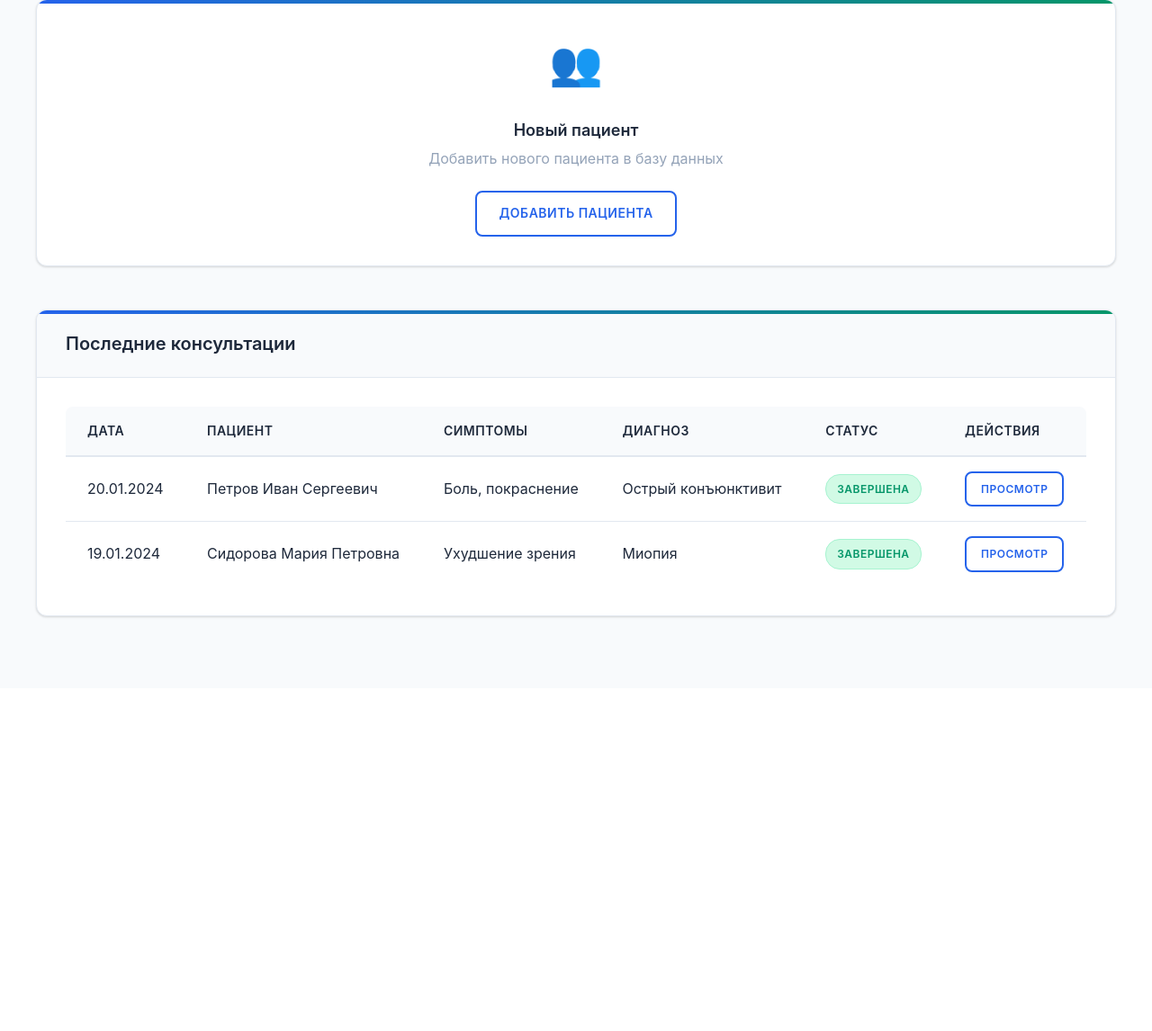
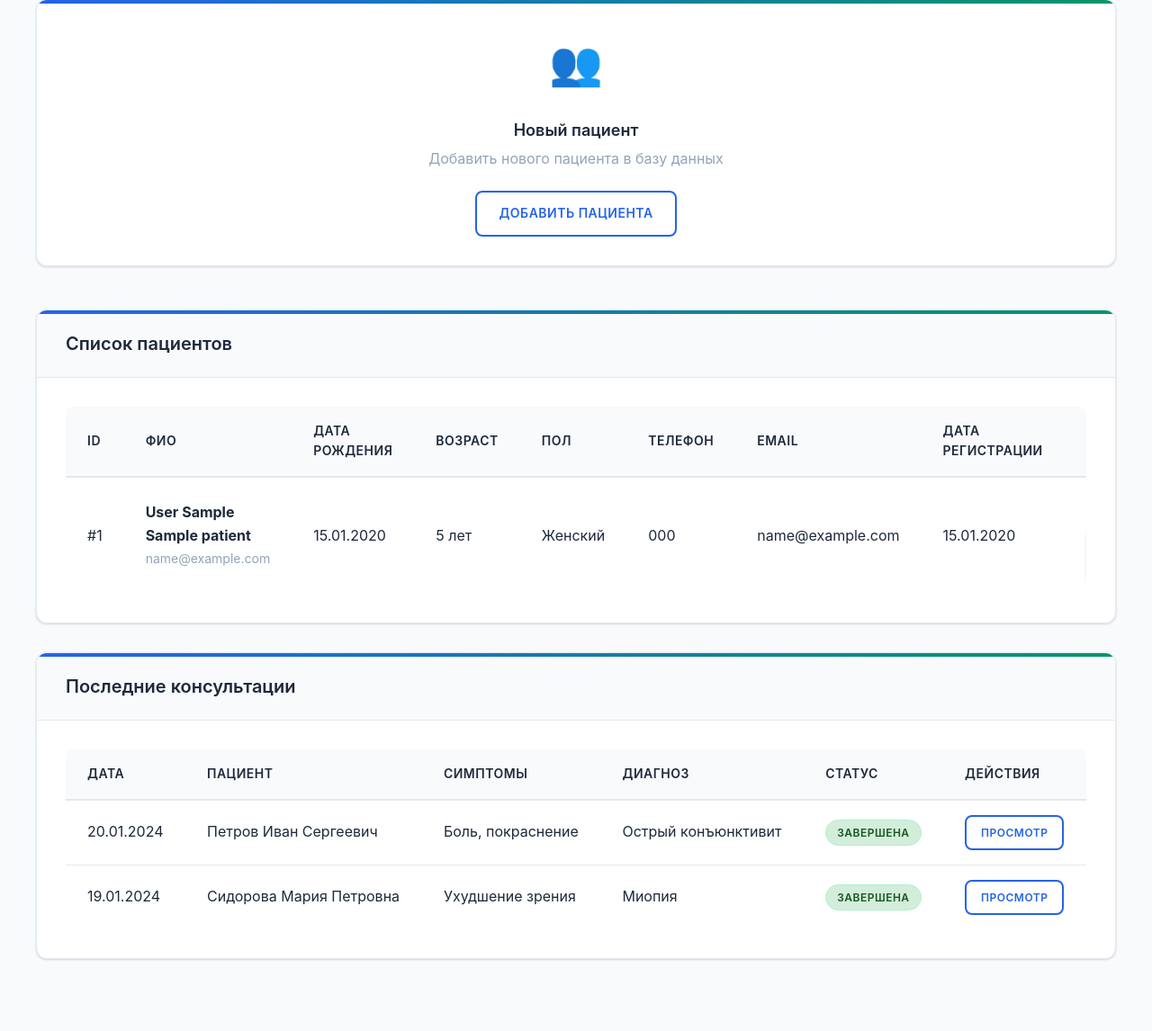
Before and after one commit to 517ANT39/expert-system-for-diagnosing-ophthalmological-diseases, a Flask app: page /dashboard in a window 1280 px wide. Shown: the part 254-1400 px from the top of the page at 90% size. Before the commit the page ends 941 px from the top, so only its background shows below. Run offline with Flask 3, Linux system fonts and the light colour scheme; the visitor is signed in with stand-in values (Sample User, id 1); tables that the repository leaves empty hold one stand-in row (values such as "Sample post").

Commit message:
feat: add list of patient in dashboard.html (from db)

```diff
--- a/solution/app/app.py
+++ b/solution/app/app.py
@@ -11,7 +11,7 @@ project_root = os.path.join(current_dir, '..', '..')
 sys.path.insert(0, project_root)
 
 # Абсолютные импорты с полным путем
-from solution.app.models.database_models import Doctor
+from solution.app.models.database_models import Doctor, Consultation, Patient
 from solution.app.controllers.patient_controller import patient_controller
 from solution.app.services.auth_service import AuthService
 from solution.app.services.patient_service import PatientService
@@ -185,10 +185,10 @@ def registration():
 # Регистрируем контроллер пациентов
 patient_controller(app)
 
-@app.route('/dashboard')
-@login_required
-def dashboard():
-    return render_template('dashboard.html')
+#@app.route('/dashboard')
+#@login_required
+#def dashboard():
+    #return render_template('dashboard.html')
 
 @app.route('/profile')
 @login_required
@@ -447,6 +447,34 @@ def diagnosis_questions():
 def diagnosis_result():
     return render_template('diagnosis/result.html')
 
+# ... существующий код ...
+
+@app.route('/dashboard')
+@login_required
+def dashboard():
+    """Главная панель управления"""
+    try:
+        db_session = get_db_session()
+
+        # Получаем всех пациентов напрямую из таблицы patients
+        patients = db_session.query(Patient).all()
+
+        # Добавляем возраст для отображения
+        for patient in patients:
+            if patient.birthday:
+                patient.age = _calculate_age(patient.birthday)
+            else:
+                patient.age = None
+
+        db_session.close()
+
+        return render_template('dashboard.html', patients=patients)
+
+    except Exception as e:
+        print(f"Ошибка при загрузке dashboard: {str(e)}")
+        # В случае ошибки показываем пустой список
+        return render_template('dashboard.html', patients=[])
+
 @app.route('/health')
 def health():
     return "OK"
--- a/solution/app/views/static/css/dashboard.css
+++ b/solution/app/views/static/css/dashboard.css
@@ -258,3 +258,96 @@
         grid-template-columns: repeat(2, 1fr);
     }
 }
+/* Статистические карточки */
+.grid-3 {
+    display: grid;
+    grid-template-columns: repeat(auto-fit, minmax(250px, 1fr));
+    gap: 1.5rem;
+    margin-bottom: 2rem;
+}
+
+.stat-card {
+    background: white;
+    border: 1px solid #e1e5e9;
+    border-radius: 8px;
+    padding: 1.5rem;
+    display: flex;
+    align-items: center;
+    gap: 1rem;
+}
+
+.stat-icon {
+    font-size: 2rem;
+    width: 60px;
+    height: 60px;
+    display: flex;
+    align-items: center;
+    justify-content: center;
+    background: #f8f9fa;
+    border-radius: 8px;
+}
+
+.stat-content h3 {
+    font-size: 2rem;
+    font-weight: 700;
+    margin: 0;
+    color: #2c3e50;
+}
+
+/* Заголовок карточки с действиями */
+.card-header-content {
+    display: flex;
+    justify-content: between;
+    align-items: center;
+    width: 100%;
+}
+
+.card-header-content h2 {
+    margin: 0;
+    flex: 1;
+}
+
+/* Состояние пустого списка */
+.empty-state {
+    text-align: center;
+    padding: 3rem 2rem;
+}
+
+.empty-state-icon {
+    font-size: 4rem;
+    margin-bottom: 1rem;
+}
+
+.empty-state h3 {
+    margin-bottom: 0.5rem;
+    color: #2c3e50;
+}
+
+/* Бейджи статусов */
+.status-badge {
+    padding: 0.25rem 0.75rem;
+    border-radius: 20px;
+    font-size: 0.75rem;
+    font-weight: 600;
+    text-transform: uppercase;
+}
+
+.status-completed {
+    background: #d4edda;
+    color: #155724;
+}
+
+.status-active {
+    background: #d1ecf1;
+    color: #0c5460;
+}
+
+.status-draft {
+    background: #e2e3e5;
+    color: #383d41;
+}
+
+.status-canceled {
+    background: #f8d7da;
+    color: #721c24;
+}
--- a/solution/app/views/templates/dashboard.html
+++ b/solution/app/views/templates/dashboard.html
@@ -66,6 +66,76 @@
             </div>
         </div>
 
+        <!-- Recent Patients -->
+        <div class="card">
+            <div class="card-header">
+                <h2>Список пациентов</h2>
+            </div>
+            <div class="card-content">
+                {% if patients %}
+                <div class="table-responsive">
+                    <table class="table">
+                        <thead>
+                            <tr>
+                                <th>ID</th>
+                                <th>ФИО</th>
+                                <th>Дата рождения</th>
+                                <th>Возраст</th>
+                                <th>Пол</th>
+                                <th>Телефон</th>
+                                <th>Email</th>
+                                <th>Дата регистрации</th>
+                                <th>Действия</th>
+                            </tr>
+                        </thead>
+                        <tbody>
+                            {% for patient in patients %}
+                            <tr>
+                                <td>#{{ patient.id }}</td>
+                                <td>
+                                    <div class="patient-info">
+                                        <strong>{{ patient.last_name }} {{ patient.first_name }} {{ patient.middle_name or '' }}</strong>
+                                        {% if patient.email %}
+                                        <span class="text-muted text-sm">{{ patient.email }}</span>
+                                        {% elif patient.phone %}
+                                        <span class="text-muted text-sm">{{ patient.phone }}</span>
+                                        {% endif %}
+                                    </div>
+                                </td>
+                                <td>{{ patient.birthday.strftime('%d.%m.%Y') if patient.birthday else 'Не указана' }}</td>
+                                <td>{{ patient.age }} лет</td>
+                                <td>{{ 'Мужской' if patient.sex == 'M' else 'Женский' }}</td>
+                                <td>{{ patient.phone or 'Не указан' }}</td>
+                                <td>{{ patient.email or 'Не указан' }}</td>
+                                <td>{{ patient.registered_at.strftime('%d.%m.%Y') if patient.registered_at else 'Не указана' }}</td>
+                                <td>
+                                    <div class="action-buttons">
+                                        <a href="{{ url_for('patient_history', patient_id=patient.id) }}" class="btn btn-sm btn-secondary">
+                                            📋 История
+                                        </a>
+                                        <a href="{{ url_for('consultation', patient_id=patient.id) }}" class="btn btn-sm btn-primary">
+                                            🆕 Консультация
+                                        </a>
+                                    </div>
+                                </td>
+                            </tr>
+                            {% endfor %}
+                        </tbody>
+                    </table>
+                </div>
+                {% else %}
+                <div class="empty-state">
+                    <div class="empty-state-icon">👥</div>
+                    <h3>Список пациентов пуст</h3>
+                    <p class="text-muted">В системе пока нет пациентов. Добавьте первого пациента, чтобы начать работу.</p>
+                    <a href="{{ url_for('patient_new') }}" class="btn btn-primary">
+                        👥 Добавить первого пациента
+                    </a>
+                </div>
+                {% endif %}
+            </div>
+        </div>
+
         <!-- Recent Consultations -->
         <div class="card">
             <div class="card-header">
```
